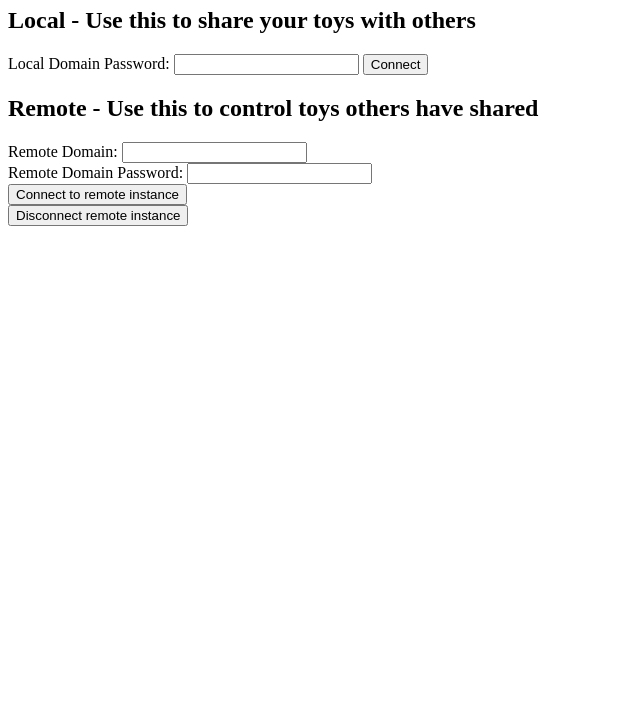
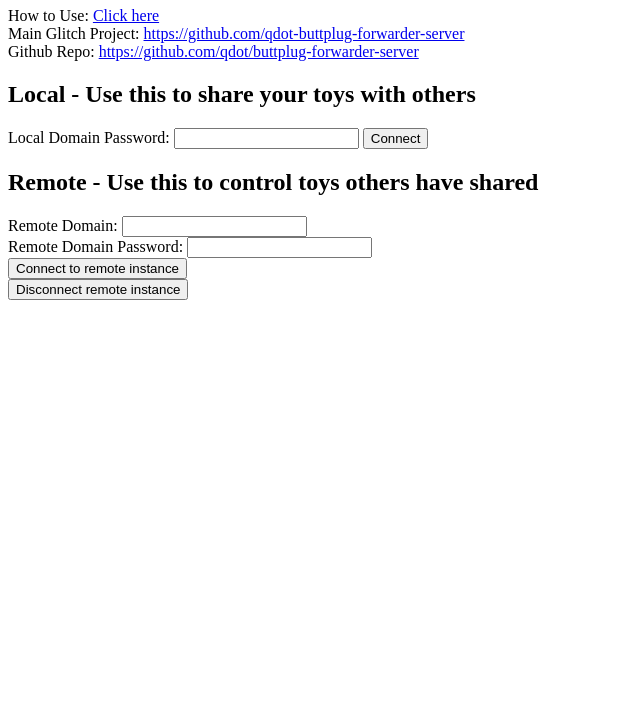
Before and after one commit to qdot/simple-teledildonics-app, a website: page app/index.html in a window 1280 px wide. Shown: the part 73-800 px from the top of the page, without its empty margins (0-640 px from the left). Drawn offline with Linux system fonts and the light colour scheme; a script that the page names is missing.

Commit message:
chore: Add links to index page
Fixes #5

```diff
--- a/app/index.html
+++ b/app/index.html
@@ -17,6 +17,11 @@
 
 <body>
   <h1>Simple Teledildonics App</h1>
+  <div>
+    How to Use: <a href="https://github.com/qdot/buttplug-forwarder-server/blob/master/README.md">Click here</a><br />
+    Main Glitch Project: <a href="https://github.com/qdot-buttplug-forwarder-server">https://github.com/qdot-buttplug-forwarder-server</a><br />
+    Github Repo: <a href="https://github.com/qdot/buttplug-forwarder-server">https://github.com/qdot/buttplug-forwarder-server</a><br />
+  </div>
   <div>
     <div>
       <h2>
```
